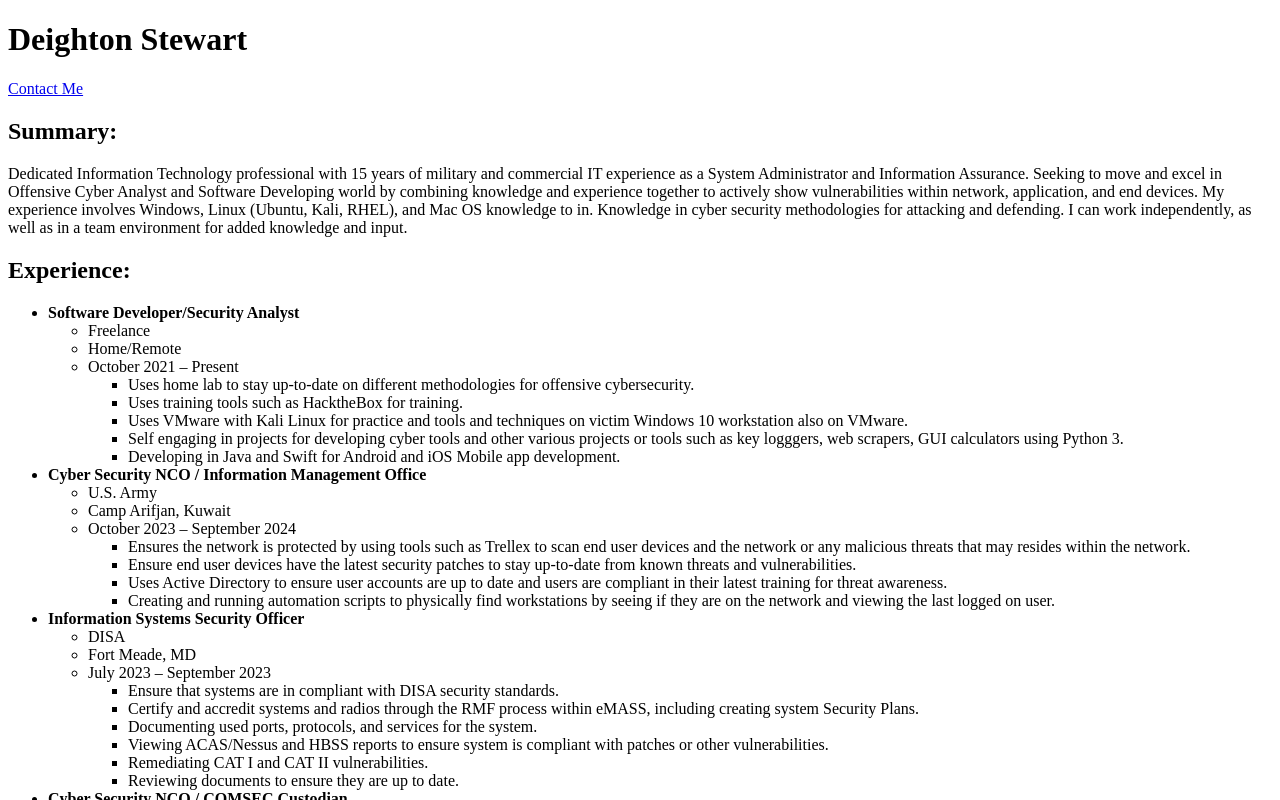
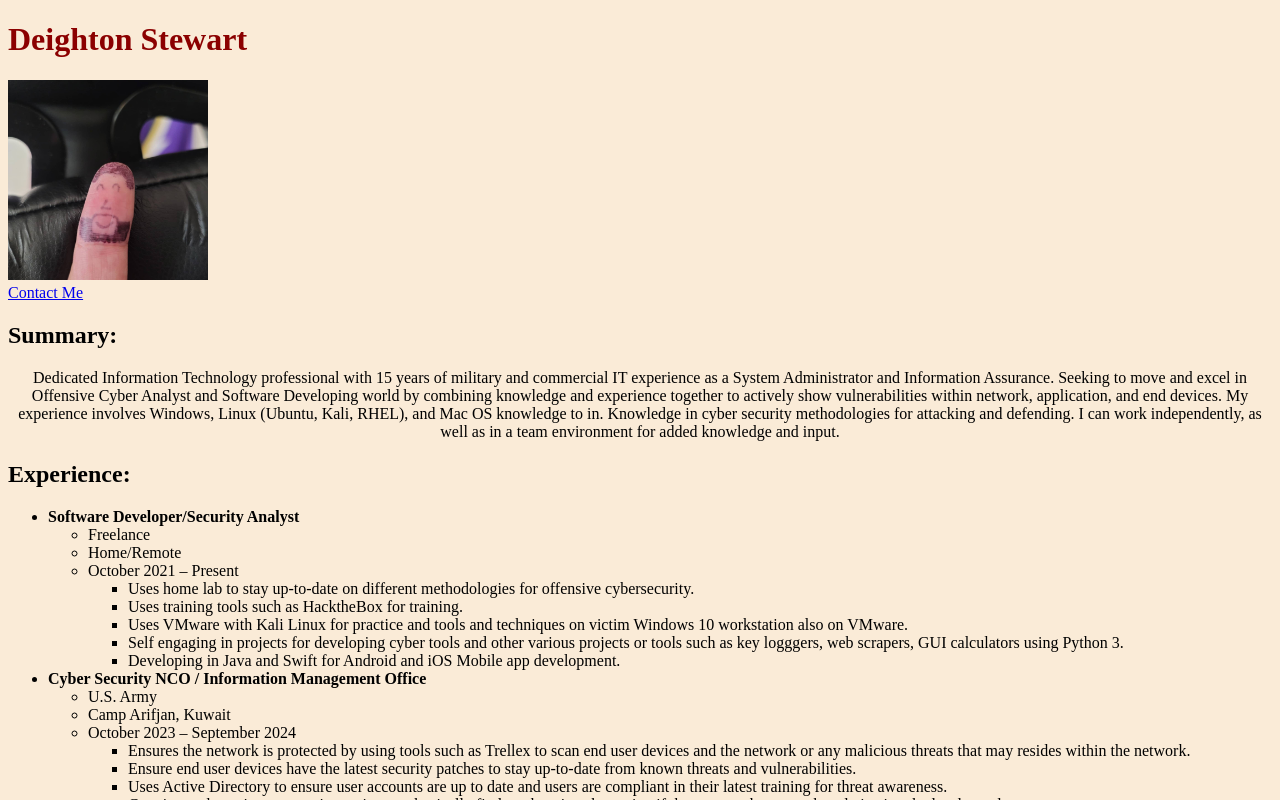
Before and after one commit to dei287/Resume, a plain HTML site: page index.html in a window 1280 px wide. Shown: the top 800 px of the page. Drawn offline with Linux system fonts and the light colour scheme.

Commit message:
Add files via upload

```diff
--- a/index.html
+++ b/index.html
@@ -4,9 +4,12 @@
     <meta charset="UTF-8">
     <meta name="viewport" content="width=device-width, initial-scale=1.0">
     <title>My Resume</title>
+    <link rel="stylesheet" href="./style.css" />
 </head>
 <body>
-    <h1>Deighton Stewart</h1>
+    <h1 id="intro">Deighton Stewart</h1>
+    <img id="me" src="./public/images/finger.jpg" />
+    <br />
     <a href="./public/contact.html">Contact Me</a>
     <h2>Summary:</h2>
     <p>
--- /dev/null
+++ b/style.css
@@ -0,0 +1,16 @@
+p {
+    text-align: center;
+}
+
+html {
+    background-color: antiquewhite;
+}
+
+#me {
+    height: 200px;
+    width: 200px;
+}
+
+#intro {
+    color: darkred;
+}
```
Also changed, not shown: public/certifications.html (+14 -0 lines), public/contact.html (+15 -0 lines), public/images/finger.jpg (added).
